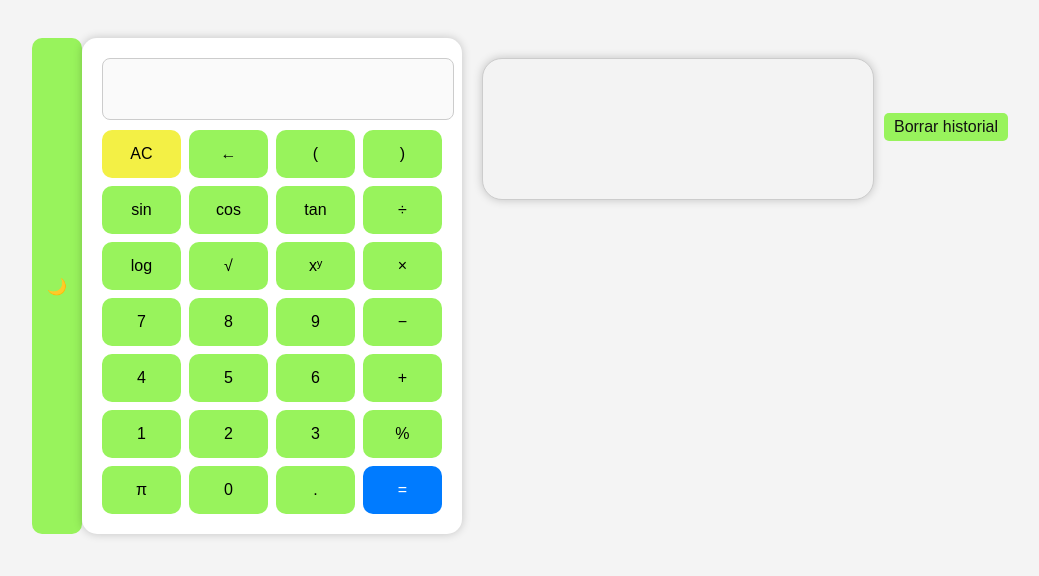
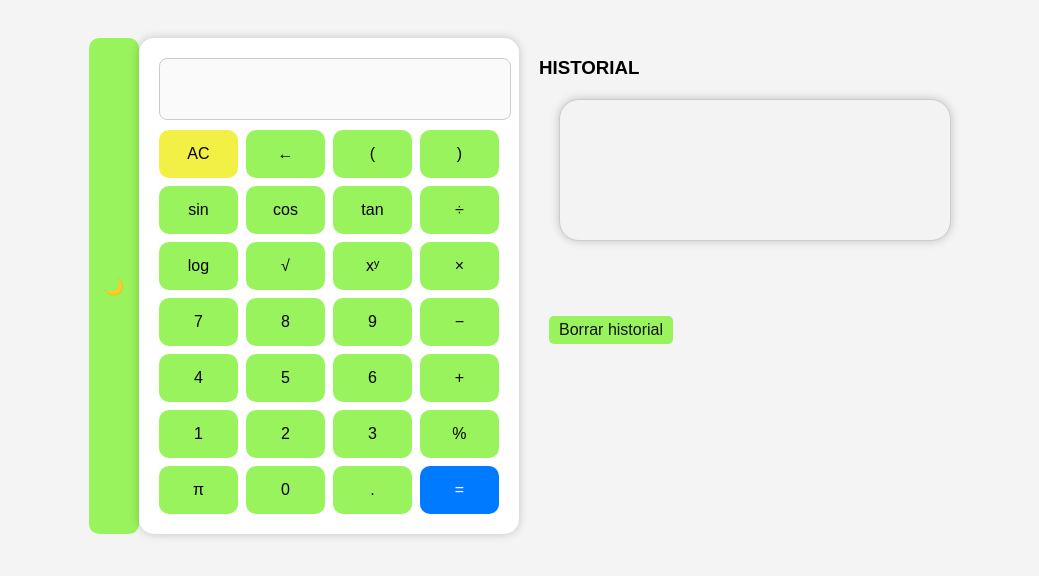
Before and after one commit to mhlidia/proyect-calculator, a plain HTML site: page index.html in a window 1280 px wide. Both pictures are taken after a click on the button "Borrar historial". Shown: the whole page, without its empty margins (120-1159 px from the left). Drawn offline with Linux system fonts and the light colour scheme.

Commit message:
Se agrego localstorage a la calculadora y se invirtio el orden en el historial

```diff
--- a/function.js
+++ b/function.js
@@ -1,9 +1,10 @@
 let resultadoMostrado=false;
 
 let pantalla = document.getElementById("pantalla");
-
-let historial=[];
 let historialDiv= document.getElementById("historial");
+//cargar el historial desde localstorage
+let historial= JSON.parse(localStorage.getItem("historial")) || [];
+actualizarHistorial();
 
 function agregar(valor) {
     if(resultadoMostrado){
@@ -25,7 +26,6 @@ function agregarFuncion(nombreFuncion){
         resultadoMostrado = false;
     }
     pantalla.value += nombreFuncion + '(';
-    //``
 }
 
 function limpiar() {
@@ -35,8 +35,6 @@ function limpiar() {
 function borrar() {
     pantalla.value = pantalla.value.slice(0, -1);
 }
-
-
 
 function calcular() {
     try {
@@ -57,6 +55,7 @@ function calcular() {
 
         //guardamos la operacion en el historial
         historial.push(`${expresionOriginal} = ${resultado}`);
+        localStorage.setItem("historial", JSON.stringify(historial));
         actualizarHistorial();
     } catch (e) {
         pantalla.value = "Error";
@@ -64,7 +63,19 @@ function calcular() {
     }
 }
 
+//mostrar historial en pantalla
+function actualizarHistorial(){
+    historialDiv.innerHTML = historial.slice().reverse().join("<br>");
+}
 
+//borrar el historial
+document.getElementById("borrarHistorial").addEventListener("click", borrarHistorial);
+
+function borrarHistorial() {
+    historial = [];
+    localStorage.removeItem("historial");
+    actualizarHistorial();
+}
 
 //permitir que se ingrese datos por teclado
 document.addEventListener("keydown", function (event) {
@@ -97,16 +108,3 @@ document.getElementById("toggleModo").addEventListener("click", function () {
         this.textContent = "🌙";
     }
 });
-
-//mostrar historial en pantalla
-function actualizarHistorial(){
-    historialDiv.innerHTML = historial.join("<br>");
-}
-
-//borrar el historial
-document.getElementById("borrarHistorial").addEventListener("click", borrarHistorial);
-
-function borrarHistorial() {
-    historial = [];
-    actualizarHistorial();
-}
--- a/index.html
+++ b/index.html
@@ -51,12 +51,10 @@
 </div>
 
 <!--Cuadro del historial-->
-<div id="historial">
-    <h3>Historial vacio</h3>
-    <ul id="historyList"></ul>
-</div>
-<div >
-    <button id="borrarHistorial">Borrar historial</button>
+<div class="historial-container">
+  <h3>HISTORIAL</h3>
+  <div id="historial"></div>
+  <button id="borrarHistorial">Borrar historial</button>
 </div>
 
 <script src="function.js"></script>
--- a/style.css
+++ b/style.css
@@ -116,6 +116,9 @@ body.dark-mode .igual:hover {
     margin-left: 20px;
 }
 /*historial-modo oscuro*/
+.historial-container {
+  margin-left: 20px;
+}
 body.dark-mode #historial {
     background-color: #2b2b2b;
     border: 1px solid #555;
```
